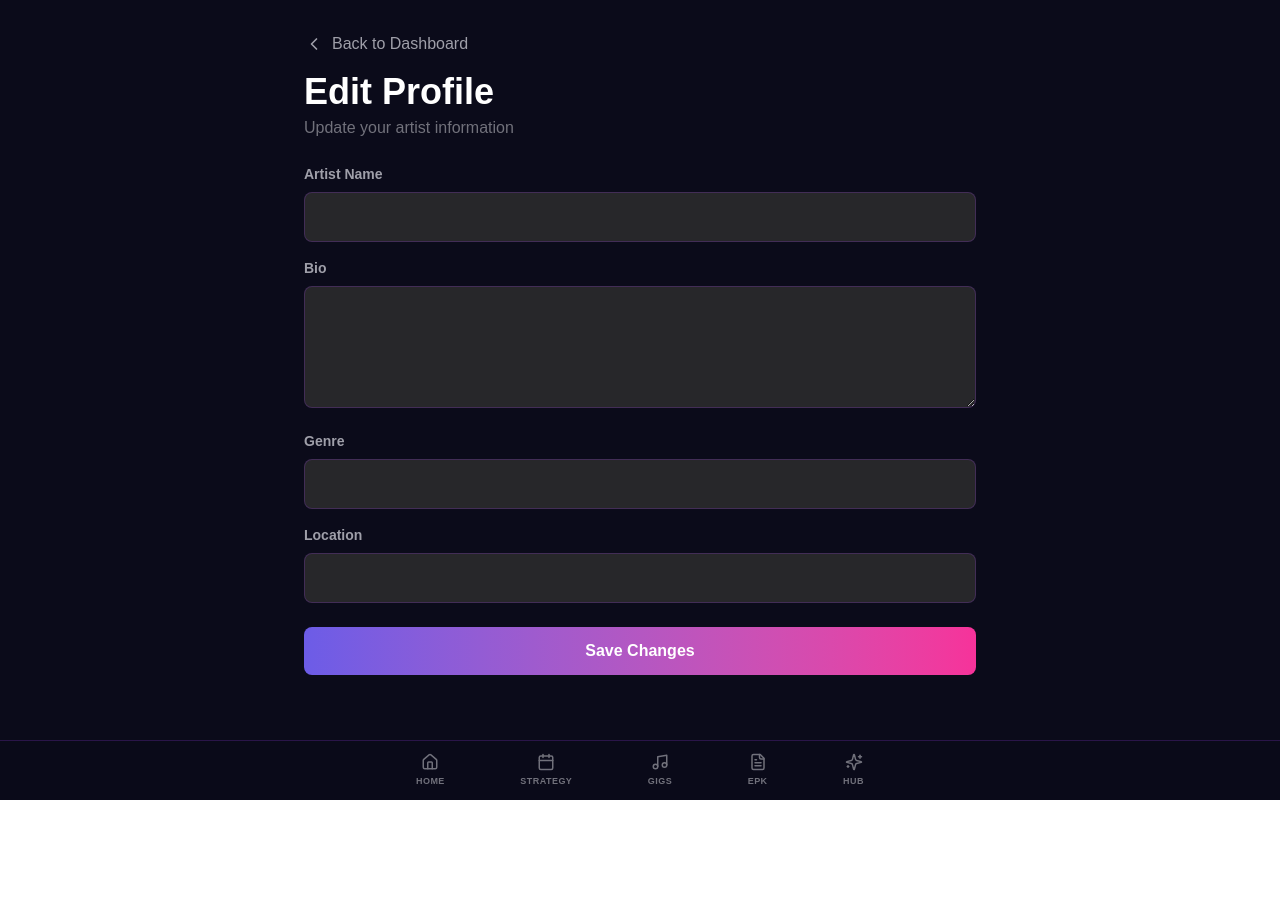
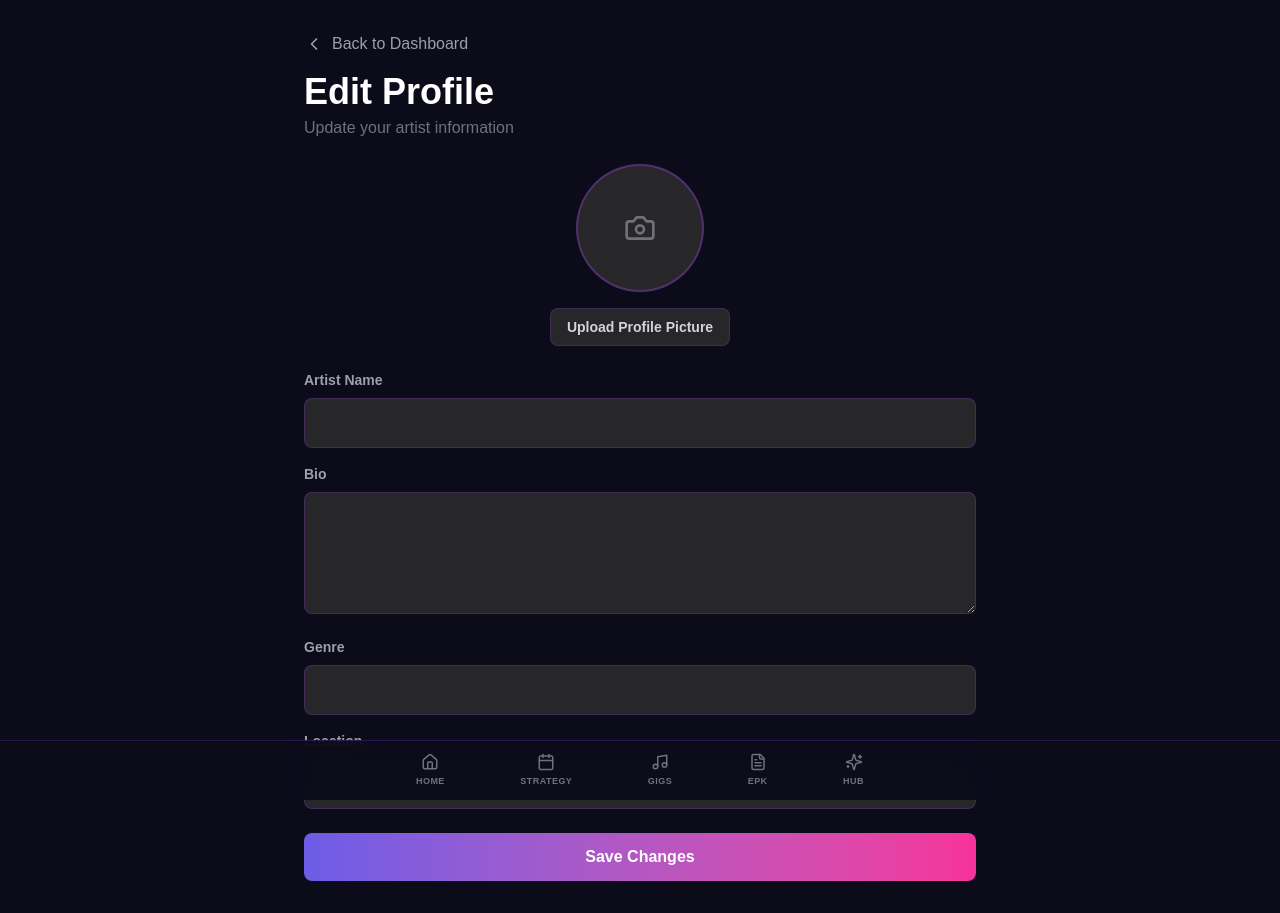
Before and after one commit to tjnzack-cyber/IndieAxis, a Next.js app: page /dashboard/profile/edit in a window 1280 px wide. Before the commit the page ends 800 px from the top, so only its background shows below. Built offline with nearby package versions, Linux system fonts and the light colour scheme; no server answers; the database is empty.

Commit message:
Implement profile image upload feature
Added image upload functionality and state management for profile image.

```diff
--- a/src/app/dashboard/profile/edit/page.tsx
+++ b/src/app/dashboard/profile/edit/page.tsx
@@ -1,18 +1,20 @@
 'use client';
 import { useEffect, useState } from 'react';
 import { useRouter } from 'next/navigation';
-import { ChevronLeft } from 'lucide-react';
+import { ChevronLeft, Camera } from 'lucide-react';
 import Link from 'next/link';
 
 export default function EditProfilePage() {
   const router = useRouter();
   const [loading, setLoading] = useState(true);
   const [saving, setSaving] = useState(false);
+  const [uploading, setUploading] = useState(false);
   const [form, setForm] = useState({
     name: '',
     bio: '',
     genre: '',
     location: '',
+    profileImageUrl: '',
   });
 
   useEffect(() => {
@@ -24,11 +26,29 @@ export default function EditProfilePage() {
           bio: data.bio || '',
           genre: data.genre || '',
           location: data.location || '',
+          profileImageUrl: data.profileImageUrl || '',
         });
         setLoading(false);
       })
       .catch(() => setLoading(false));
   }, []);
+
+  const handleImageUpload = async (e: React.ChangeEvent<HTMLInputElement>) => {
+    const file = e.target.files?.[0];
+    if (!file) return;
+    setUploading(true);
+    const formData = new FormData();
+    formData.append('file', file);
+    const res = await fetch('/api/upload', {
+      method: 'POST',
+      body: formData,
+    });
+    const data = await res.json();
+    if (data.url) {
+      setForm(prev => ({ ...prev, profileImageUrl: data.url }));
+    }
+    setUploading(false);
+  };
 
   const handleSave = async () => {
     setSaving(true);
@@ -58,6 +78,22 @@ export default function EditProfilePage() {
           <h1 className="text-4xl font-black text-white">Edit Profile</h1>
           <p className="text-zinc-500 mt-1">Update your artist information</p>
         </header>
+
+        <div className="flex flex-col items-center gap-4">
+          <div className="relative w-32 h-32 rounded-full overflow-hidden bg-zinc-800 border-2 border-purple-500/30">
+            {form.profileImageUrl ? (
+              <img src={form.profileImageUrl} alt="Profile" className="w-full h-full object-cover" />
+            ) : (
+              <div className="w-full h-full flex items-center justify-center text-zinc-500">
+                <Camera size={32} />
+              </div>
+            )}
+          </div>
+          <label className="cursor-pointer px-4 py-2 bg-zinc-800 text-zinc-300 rounded-lg border border-purple-500/20 hover:border-pink-500 transition-all text-sm font-bold">
+            {uploading ? 'Uploading...' : 'Upload Profile Picture'}
+            <input type="file" accept="image/*" onChange={handleImageUpload} className="hidden" />
+          </label>
+        </div>
 
         <div className="space-y-4">
           <div>
```
